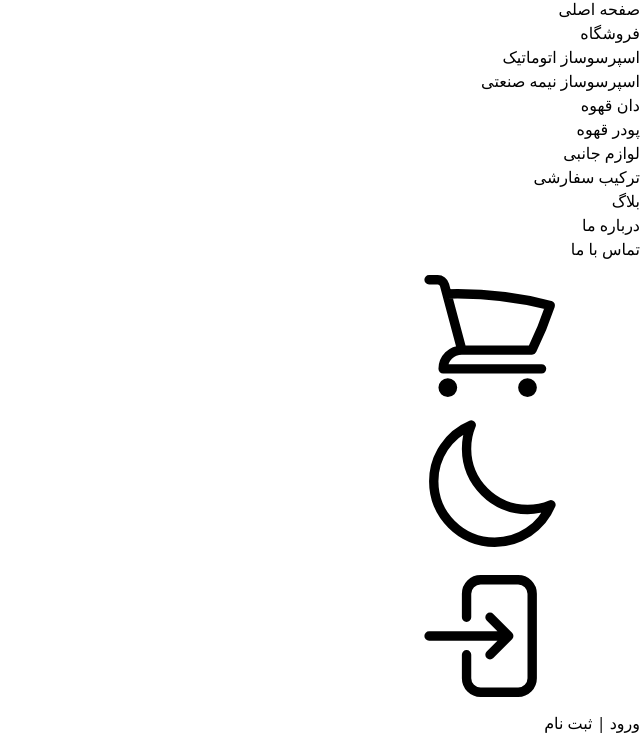
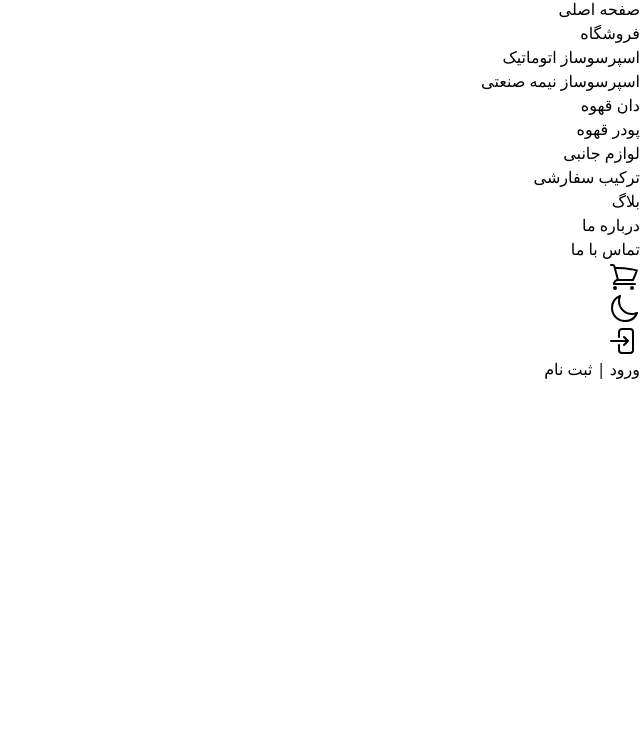
Before and after one commit to najeemakhtari/Coffee-website, a website: page public/index.html in a window 1280 px wide. Shown: the part 59-800 px from the top of the page, without its empty margins (640-1280 px from the left). Drawn offline with Linux system fonts and the light colour scheme.

Commit message:
header icons created

```diff
--- a/public/index.html
+++ b/public/index.html
@@ -4,8 +4,9 @@
     <meta charset="UTF-8" />
     <meta http-equiv="X-UA-Compatible" content="IE=edge" />
     <meta name="viewport" content="width=device-width, initial-scale=1.0" />
-    <title>Document</title>
+    <title>Nanjun coffee</title>
     <link rel="stylesheet" href="style/app.css" />
+    <link rel="icon" type="image/x-icon" href="./images/fav-icon.png">
   </head>
   <body>
     <!----svgs--->
@@ -19,12 +20,11 @@
       <symbol id="login" fill="none" viewBox="0 0 24 24" stroke-width="1.5" stroke="currentColor">
         <path stroke-linecap="round" stroke-linejoin="round" d="M8.25 9V5.25A2.25 2.25 0 0 1 10.5 3h6a2.25 2.25 0 0 1 2.25 2.25v13.5A2.25 2.25 0 0 1 16.5 21h-6a2.25 2.25 0 0 1-2.25-2.25V15M12 9l3 3m0 0-3 3m3-3H2.25" />
       </symbol>
-
-
     </svg>
     <!--header-->
     <header>
-      <!--logo and Menu-->
+      <div>
+    <!--logo and Menu-->
       <nav>
         <!--logo-->
         <div>
@@ -76,24 +76,25 @@
       <div>
         <!--cart-->
         <div>
-          <svg>
+          <svg class="w-8 h-8">
             <use xlink:href="#shopping-cart"></use>
           </svg>
         </div>
         <!--theme btn-->
         <span>
-          <svg>
+          <svg class="w-8 h-8">
             <use xlink:href="#moon"></use>
           </svg>
         </span>
         <!--login & signup-->
         <a href="#">
-          <svg>
+          <svg class="w-8 h-8">
             <use xlink:href="#login"></use>
           </svg>
           ورود | ثبت نام
         </a>
       </div>
+      </div>
     </header>
     <script src="./scripts/app.js"></script>
   </body>
```
Also changed, not shown: public/style/app.css.
